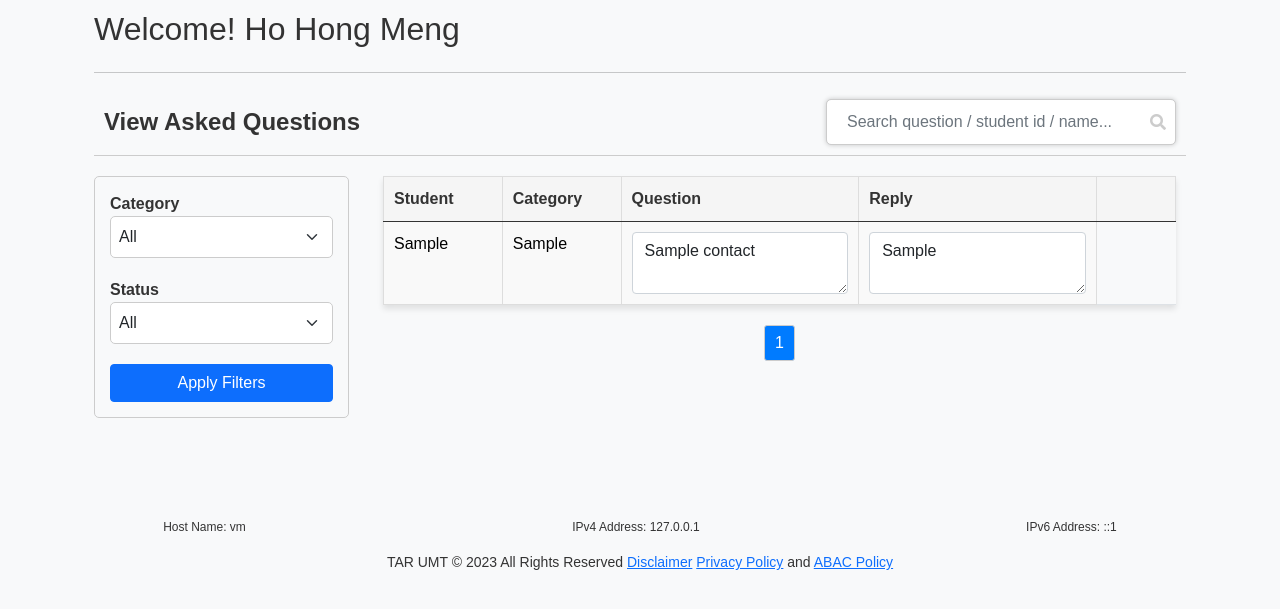
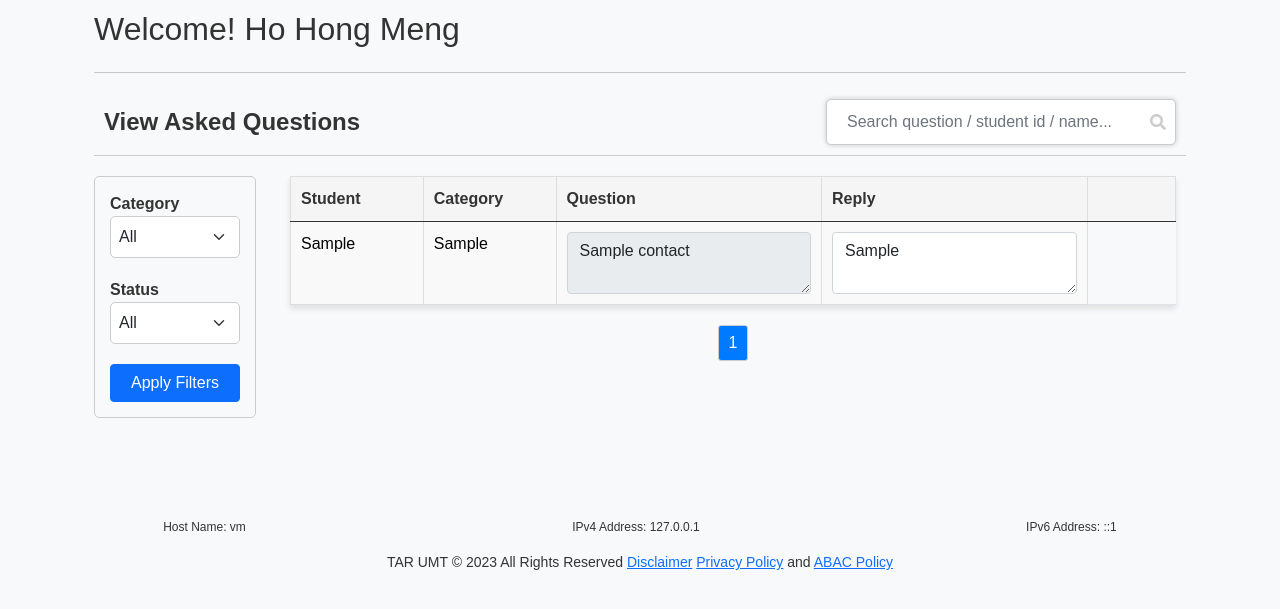
Before and after one commit to melvinho77/hhm-semAssignment, a Flask app: page /adminContactUs in a window 1280 px wide. Shown: the top 609 px of the page. Run offline with Flask 3, Linux system fonts and the light colour scheme; the visitor is signed in with stand-in values (Sample User, id 1); tables that the repository leaves empty or names only in its code hold one stand-in row (values such as "Sample post"); some libraries are stand-ins or nearby versions.

Commit message:
Update adminContactUs.html

```diff
--- a/templates/adminContactUs.html
+++ b/templates/adminContactUs.html
@@ -302,6 +302,10 @@
             color: #fff;
             /* Change the text color of the active page number */
         }
+
+        .category-td {
+            text-transform: capitalize;
+        }
     </style>
 </head>
 
@@ -321,7 +325,7 @@
         <div class="details-body">
             <div class="row">
                 <!-- Left column for filter options -->
-                <div class="col-md-3">
+                <div class="col-md-2">
                     <div class="filter-details">
                         <label for="category-filter">Category</label>
                         <select id="category-filter" name="category" class="form-select">
@@ -346,7 +350,7 @@
                 </div>
 
                 <!-- Right column for displayed data -->
-                <div class="col-md-9">
+                <div class="col-md-10">
                     <div class="table-details">
                         <!-- Your displayed data goes here -->
                         <table class="table table-bordered">
@@ -363,9 +367,9 @@
                                 {% for contact in contact_details %}
                                 <tr>
                                     <td>{{ contact[6] }}</td>
-                                    <td>{{ contact[2] }}</td>
-                                    <td><textarea class="form-control">{{ contact[3] }}</textarea></td>
-                                    <td><textarea class="form-control">{{ contact[4] }}</textarea></td>
+                                    <td class="category-td">{{ contact[2] }}</td>
+                                    <td><textarea class="form-control" readonly>{{ contact[3] }}</textarea></td>
+                                    <td><textarea class="form-control" >{{ contact[4] }}</textarea></td>
                                 </tr>
                                 {% endfor %}
                             </tbody>
```
